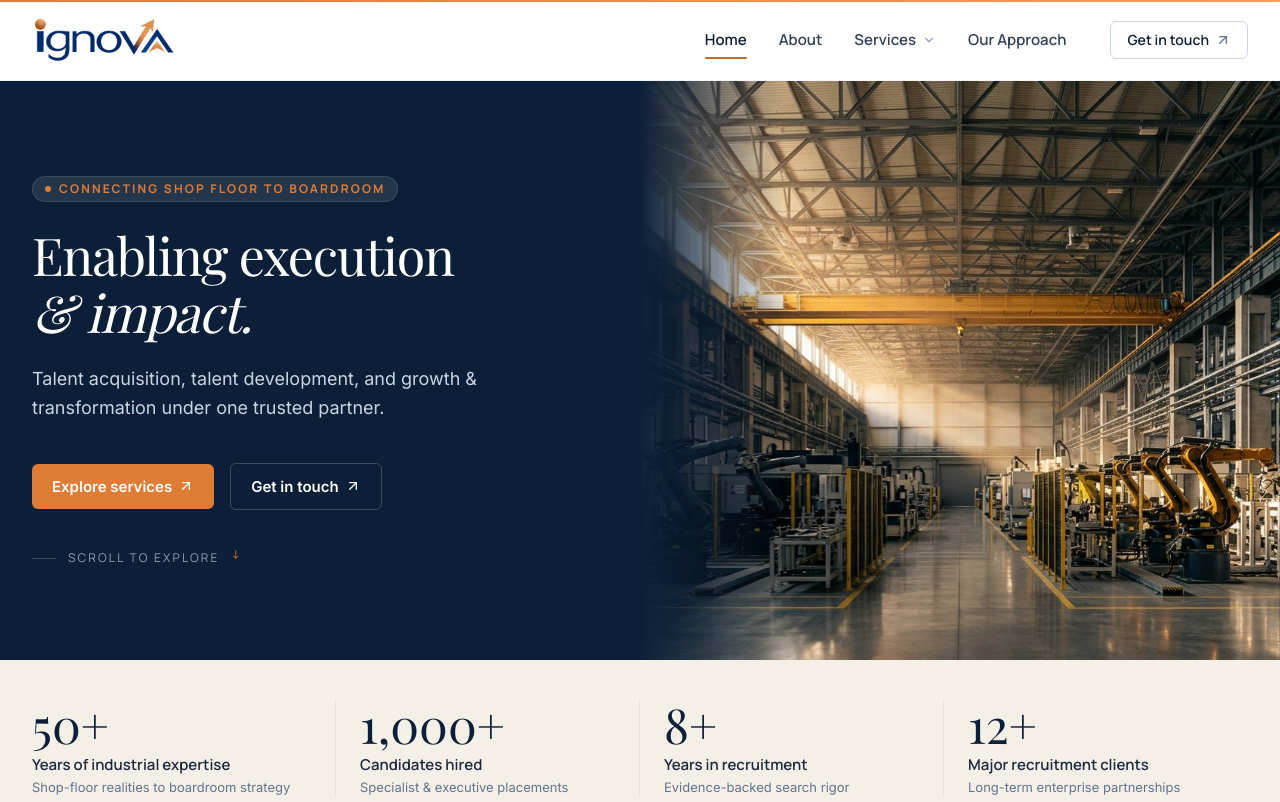
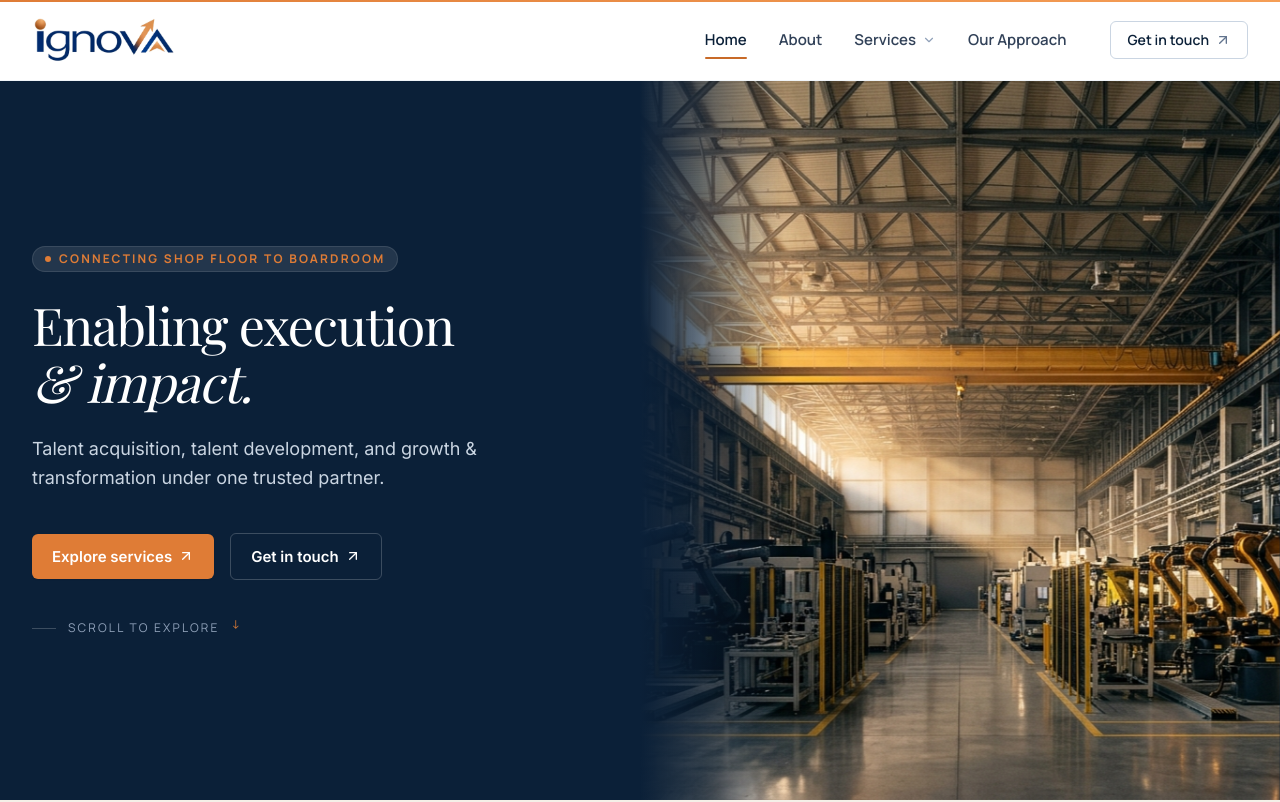
Before and after one commit to ayushprakash1010-jpg/Ignova, a Next.js app: page / in a window 1280 px wide. Shown: the top 802 px of the page. Built offline with nearby package versions, Linux system fonts and the light colour scheme; a web font is replaced by a local one.

Commit message:
style(home): make desktop hero fill 100svh below navbar without slicing stats row

```diff
--- a/src/app/page.tsx
+++ b/src/app/page.tsx
@@ -12,7 +12,7 @@ export default function HomePage() {
           1. HERO SECTION: Full-Width Real Documentary Industrial Photography
           ========================================================================= */}
       <section className="relative pt-16 sm:pt-20 bg-[#0B2038] overflow-hidden">
-        <div className="w-full grid grid-cols-1 lg:grid-cols-12 min-h-[540px] lg:min-h-[580px]">
+        <div className="w-full grid grid-cols-1 lg:grid-cols-12 min-h-[540px] lg:min-h-[calc(100svh-5rem)] lg:max-h-[920px]">
 
           {/* Left Column: Balanced 50% Deep Navy Card flush to left margin */}
           <div className="lg:col-span-6 bg-[#0B2038] text-white flex flex-col justify-center px-4 sm:px-6 lg:pr-10 xl:pr-12 hero-content-pad py-14 lg:py-20 z-10">
```
